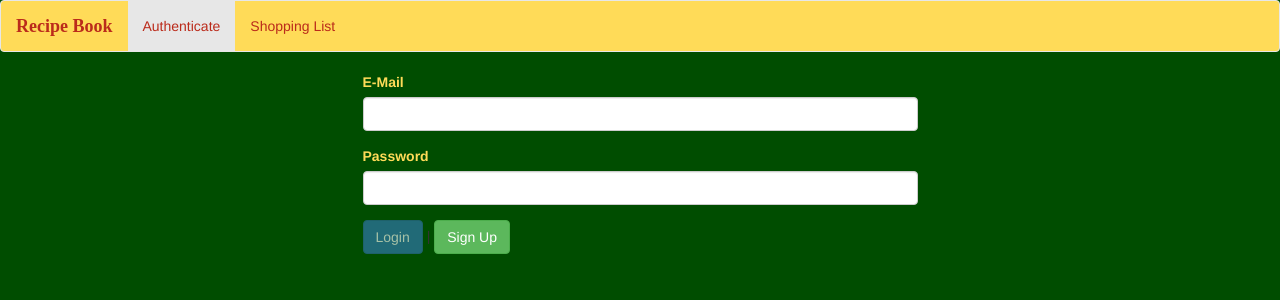
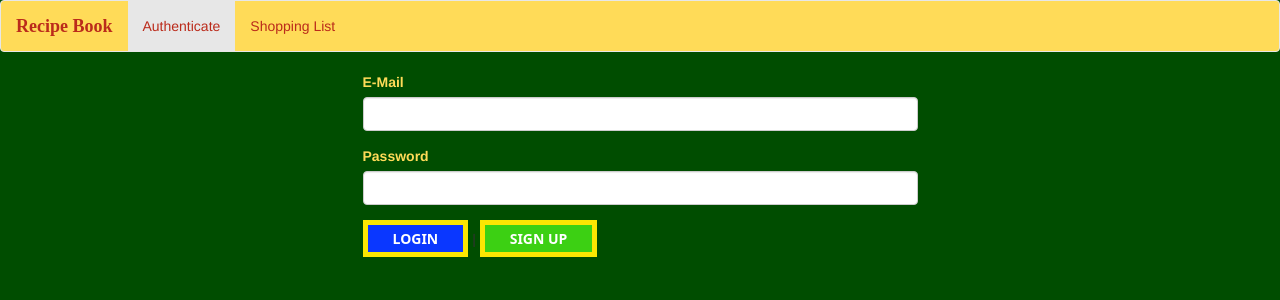
Before and after one commit to robtrostle/recipe-book, an Angular app: page /auth in a window 1280 px wide. Shown: the top 300 px of the page. Built offline with nearby package versions, Linux system fonts and the light colour scheme.

Commit message:
new buttons

```diff
--- a/src/app/auth/auth.component.css
+++ b/src/app/auth/auth.component.css
@@ -1,3 +1,199 @@
 label{
     color: #FFDB58;
 }
+.btn-24,
+.btn-24 *,
+.btn-24 :after,
+.btn-24 :before,
+.btn-24:after,
+.btn-24:before {
+  border: 0 solid;
+  box-sizing: border-box;
+}
+.btn-24 {
+  -webkit-tap-highlight-color: transparent;
+  -webkit-appearance: button;
+  background-color: #000;
+  background-image: none;
+  color: #fff;
+  cursor: pointer;
+  font-family: ui-sans-serif, system-ui, -apple-system, BlinkMacSystemFont,
+    Segoe UI, Roboto, Helvetica Neue, Arial, Noto Sans, sans-serif,
+    Apple Color Emoji, Segoe UI Emoji, Segoe UI Symbol, Noto Color Emoji;
+  font-size: 100%;
+  font-weight: 900;
+  line-height: 1.5;
+  margin: 0;
+  -webkit-mask-image: -webkit-radial-gradient(#000, #fff);
+  padding: 0;
+  text-transform: uppercase;
+}
+.btn-24:disabled {
+  cursor: default;
+}
+.btn-24:-moz-focusring {
+  outline: auto;
+}
+.btn-24 svg {
+  display: block;
+  vertical-align: middle;
+}
+.btn-24 [hidden] {
+  display: none;
+}
+.btn-24 {
+  --background: rgb(10, 55, 255);
+  background: none;
+  overflow: hidden;
+  padding: 0.8rem 3rem;
+  position: relative;
+}
+.btn-24 span {
+  display: block;
+  position: relative;
+  transition: transform 0.2s ease;
+}
+.btn-24:after,
+.btn-24:before {
+  --tilt: 20px;
+  background: rgb(251, 230, 2);
+  -webkit-clip-path: polygon(0 0, 100% 0, 100% 50%, 100% 100%, 0 100%);
+  clip-path: polygon(0 0, 100% 0, 100% 50%, 100% 100%, 0 100%);
+  content: "";
+  display: block;
+  height: 100%;
+  left: 0;
+  position: absolute;
+  top: 0;
+  transition: -webkit-clip-path 0.2s ease;
+  transition: clip-path 0.2s ease;
+  transition: clip-path 0.2s ease, -webkit-clip-path 0.2s ease;
+  width: 100%;
+  z-index: -1;
+}
+.btn-24:after {
+  --thickness: 5px;
+  background: var(--background);
+  height: calc(100% - var(--thickness) * 2);
+  left: var(--thickness);
+  top: var(--thickness);
+  width: calc(100% - var(--thickness) * 2);
+}
+.btn-24:hover span {
+  transform: translateX(-20px);
+}
+.btn-24:hover:after,
+.btn-24:hover:before {
+  -webkit-clip-path: polygon(
+    0 0,
+    calc(100% - var(--tilt)) 0,
+    100% 50%,
+    calc(100% - var(--tilt)) 100%,
+    0 100%
+  );
+  clip-path: polygon(
+    0 0,
+    calc(100% - var(--tilt)) 0,
+    100% 50%,
+    calc(100% - var(--tilt)) 100%,
+    0 100%
+  );
+}
+
+.btn-25,
+.btn-25 *,
+.btn-25 :after,
+.btn-25 :before,
+.btn-25:after,
+.btn-25:before {
+  border: 0 solid;
+  box-sizing: border-box;
+}
+.btn-25 {
+  -webkit-tap-highlight-color: transparent;
+  -webkit-appearance: button;
+  background-color: #000;
+  background-image: none;
+  color: rgb(255, 255, 255);
+  cursor: pointer;
+  font-family: ui-sans-serif, system-ui, -apple-system, BlinkMacSystemFont,
+    Segoe UI, Roboto, Helvetica Neue, Arial, Noto Sans, sans-serif,
+    Apple Color Emoji, Segoe UI Emoji, Segoe UI Symbol, Noto Color Emoji;
+  font-size: 100%;
+  font-weight: 900;
+  line-height: 1.5;
+  margin: 0;
+  -webkit-mask-image: -webkit-radial-gradient(#000, rgb(247, 198, 4));
+  padding: 0;
+  text-transform: uppercase;
+}
+.btn-25:disabled {
+  cursor: default;
+}
+.btn-25:-moz-focusring {
+  outline: auto;
+}
+.btn-25 svg {
+  display: block;
+  vertical-align: middle;
+}
+.btn-25 [hidden] {
+  display: none;
+}
+.btn-25 {
+  --background: rgb(60, 208, 19);
+  background: none;
+  overflow: hidden;
+  padding: 0.8rem 3rem;
+  position: relative;
+}
+.btn-25 span {
+  display: block;
+  position: relative;
+  transition: transform 0.2s ease;
+}
+.btn-25:after,
+.btn-25:before {
+  --tilt: 20px;
+  background: rgb(251, 230, 2);
+  -webkit-clip-path: polygon(0 50%, 0 0, 100% 0, 100% 50%, 100% 100%, 0 100%);
+  clip-path: polygon(0 50%, 0 0, 100% 0, 100% 50%, 100% 100%, 0 100%);
+  content: "";
+  display: block;
+  height: 100%;
+  left: 0;
+  position: absolute;
+  top: 0;
+  transition: -webkit-clip-path 0.2s ease;
+  transition: clip-path 0.2s ease;
+  transition: clip-path 0.2s ease, -webkit-clip-path 0.2s ease;
+  width: 100%;
+  z-index: -1;
+}
+.btn-25:after {
+  --thickness: 5px;
+  background: var(--background);
+  height: calc(100% - var(--thickness) * 2);
+  left: var(--thickness);
+  top: var(--thickness);
+  width: calc(100% - var(--thickness) * 2);
+}
+.btn-25:hover:after,
+.btn-25:hover:before {
+  -webkit-clip-path: polygon(
+    0 50%,
+    var(--tilt) 0,
+    calc(100% - var(--tilt)) 0,
+    100% 50%,
+    calc(100% - var(--tilt)) 100%,
+    var(--tilt) 100%
+  );
+  clip-path: polygon(
+    0 50%,
+    var(--tilt) 0,
+    calc(100% - var(--tilt)) 0,
+    100% 50%,
+    calc(100% - var(--tilt)) 100%,
+    var(--tilt) 100%
+  );
+}
--- a/src/app/auth/auth.component.html
+++ b/src/app/auth/auth.component.html
@@ -33,9 +33,9 @@
                 minlength="6">
             </div>
             <div>
-            <button class="btn btn-primary" type="submit" [disabled]="!authForm.valid">{{isLoginMode ? 'Login' : 'Sign Up'}}</button>
+            <button class="btn-24" type="submit" [disabled]="!authForm.valid">{{isLoginMode ? 'Login' : 'Sign Up'}}</button>
              |
-            <button class="btn btn-success"
+            <button class="btn-25"
             (click)="onSwitchMode()" type="button">
             {{ isLoginMode ? 'Sign Up' : 'Login'}}
             </button>
--- a/src/app/header/header.component.html
+++ b/src/app/header/header.component.html
@@ -17,7 +17,7 @@
             </ul>
             <ul class="nav navbar-nav navbar-right">
                 <li  *ngIf="isAuthenticated">
-                    <a style="cursor: pointer;"style="color: #BB2B1B;" (click)="onLogout()">Logout</a>
+                    <a style="cursor:pointer; color: #BB2B1B;" (click)="onLogout()">Logout</a>
                 </li>
                <li class="dropdown" appDropdown  *ngIf="isAuthenticated">
                    <a style="cursor: pointer;" class="dropdown-toggle" role="button" style="color: #BB2B1B;">Manage<span class="caret"></span></a>
```
Also changed, not shown: src/app/header/header.component.css (+137 -0 lines).
